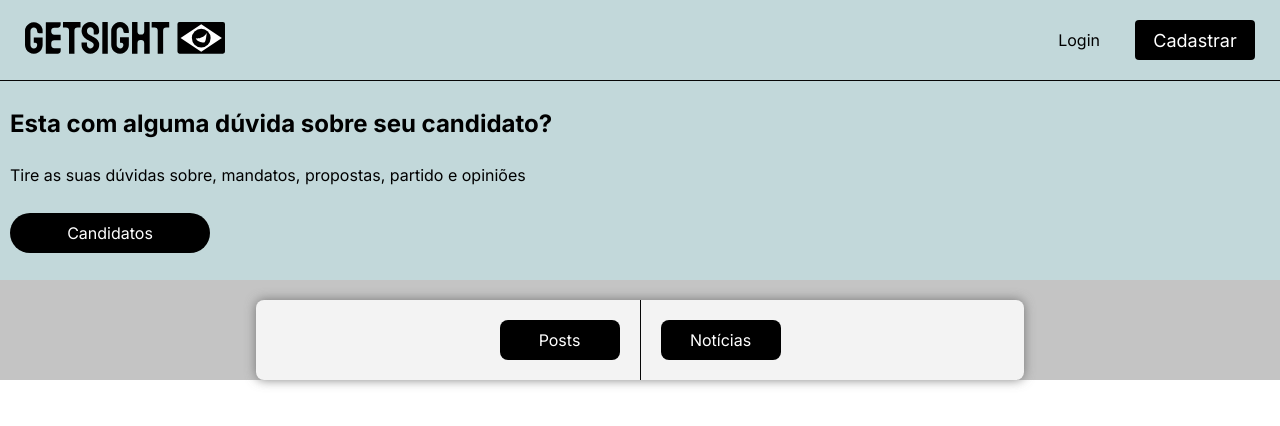
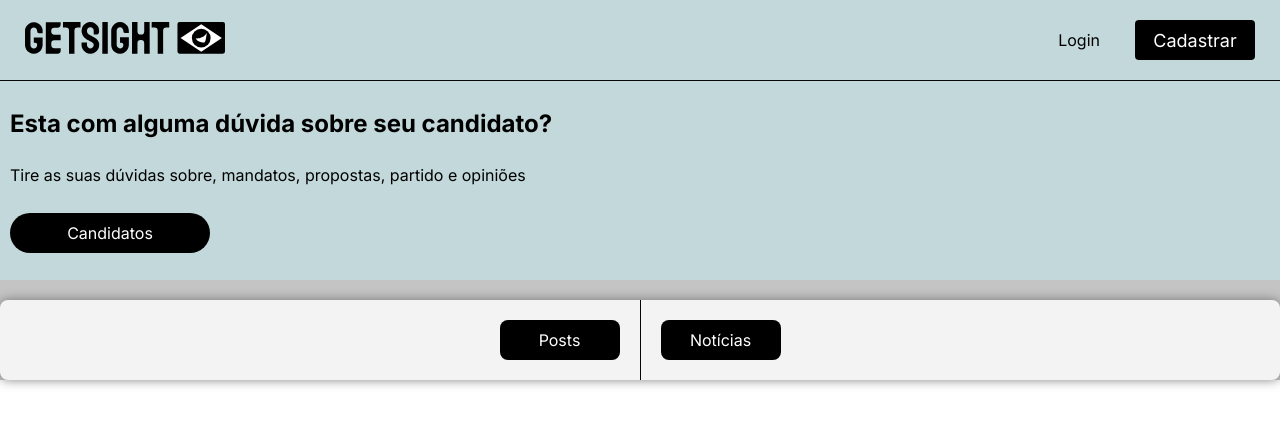
Before and after one commit to vitorschmidt/Getsight, a React (Create React App) app: page /home in a window 1280 px wide. Shown: the top 426 px of the page. Built offline with nearby package versions, Linux system fonts and the light colour scheme; no server answers.

Commit message:
Fix: style size and position home

```diff
--- a/src/Pages/Home/styles.js
+++ b/src/Pages/Home/styles.js
@@ -9,7 +9,7 @@ export const Container = styled.div`
   flex-direction: column;
 
   @media (min-width: 1101px) {
-    align-items: center;
+    align-items: start;
   }
 `;
 
@@ -50,7 +50,7 @@ export const Menu = styled.div`
   }
 
   @media (min-width: 1101px) {
-    width: 60%;
+    width: 100%;
   }
 `;
 
```
